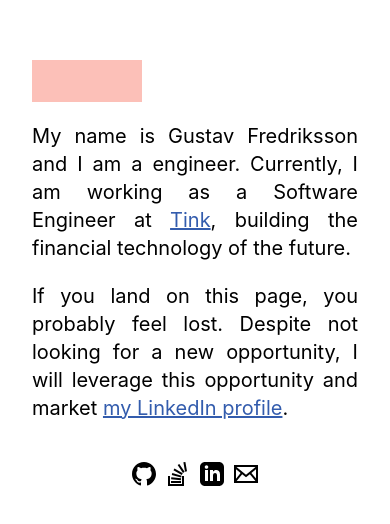
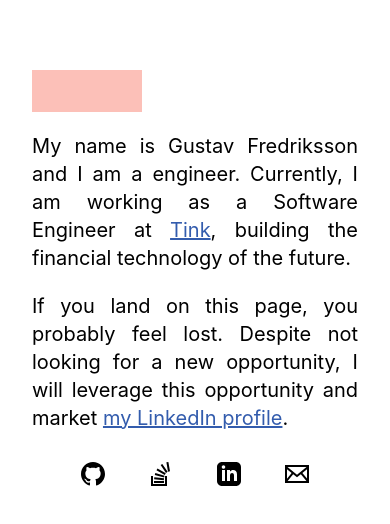
Before and after one commit to fredrikssongustav/gustavfredriksson, a React (Create React App) app: page / in a window 390 px wide. Shown: the part 126-650 px from the top of the page. Built offline with nearby package versions, Linux system fonts and the light colour scheme.

Commit message:
refactor: make logos block more responsive

```diff
--- a/src/components/Hello/atoms/YouFindMeHere/YouFindMeHere.tsx
+++ b/src/components/Hello/atoms/YouFindMeHere/YouFindMeHere.tsx
@@ -48,7 +48,7 @@ const MailSVG = () => (
 const Container = styled.div`
   display: flex;
   justify-content: space-between;
-  margin: 40px 100px; ;
+  margin: 30px 15%; ;
 `;
 
 export const YouFindMeHere: React.FC = () => {
```
